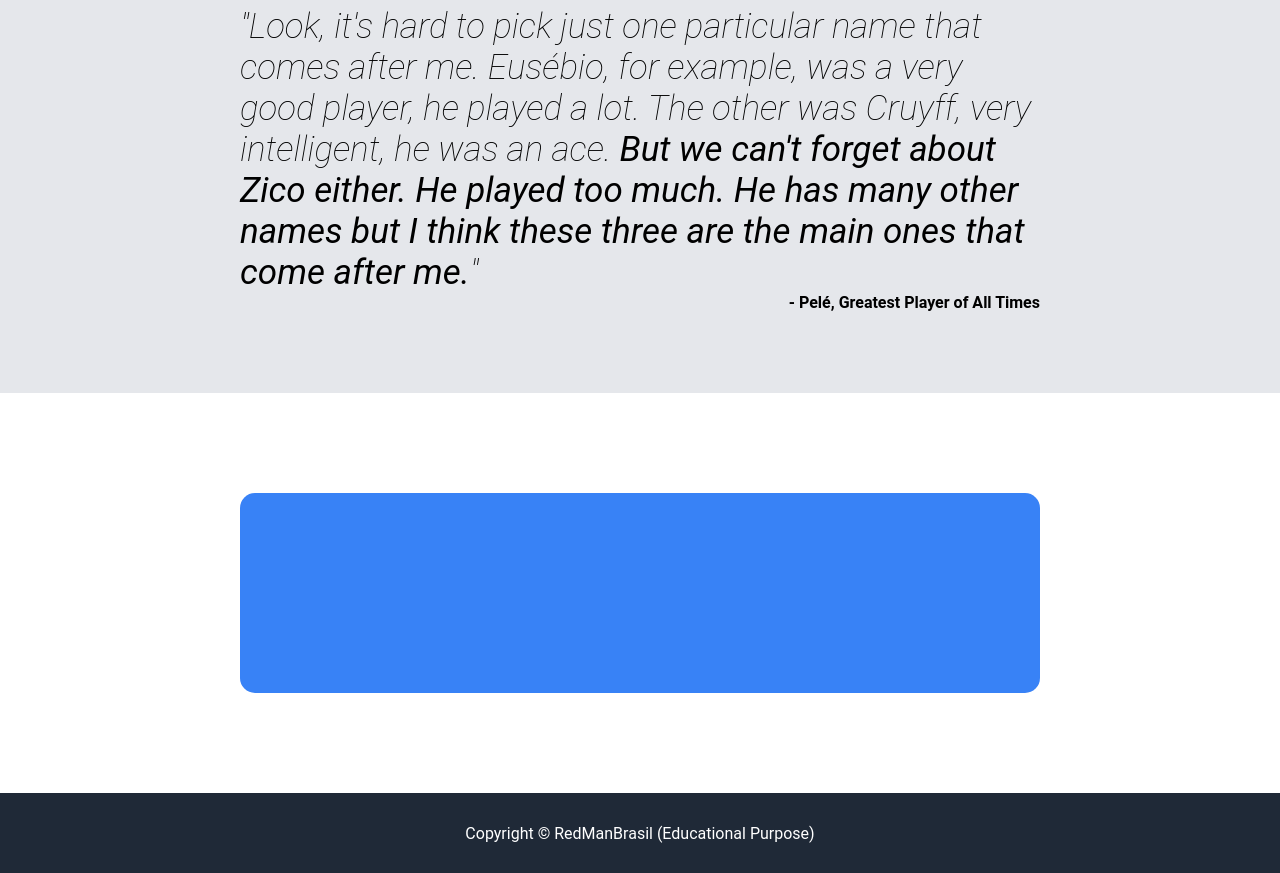
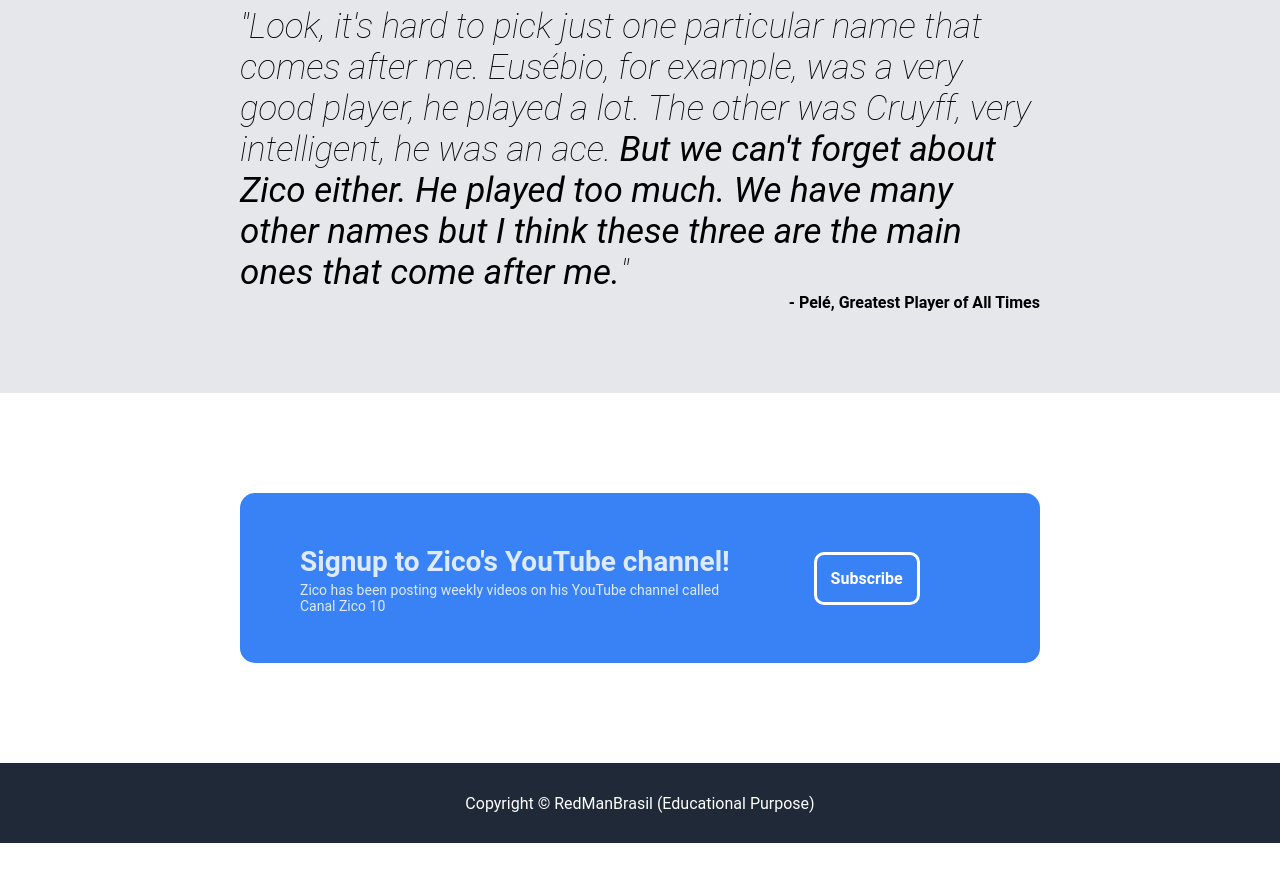
Before and after one commit to RedManBrasil/odin-flexpractice, a plain HTML site: page index.html in a window 1280 px wide. Shown: the part 1140-2013 px from the top of the page. After the commit the page ends 1983 px from the top, so only its background shows below. Drawn offline with Linux system fonts and the light colour scheme.

Commit message:
Website launch 1.0

```diff
--- a/index.html
+++ b/index.html
@@ -75,7 +75,7 @@
     </div>
     <div class="quote-section">
         <div class="quote">
-            "Look, it's hard to pick just one particular name that comes after me. Eusébio, for example, was a very good player, he played a lot. The other was Cruyff, very intelligent, he was an ace. <span id="zico-section">But we can't forget about Zico either. He played too much. He has many other names but I think these three are the main ones that come after me.</span>"
+            "Look, it's hard to pick just one particular name that comes after me. Eusébio, for example, was a very good player, he played a lot. The other was Cruyff, very intelligent, he was an ace. <span id="zico-section">But we can't forget about Zico either. He played too much. We have many other names but I think these three are the main ones that come after me.</span>"
         </div>
         <div class="signature">
             - Pelé, Greatest Player of All Times
@@ -83,7 +83,17 @@
     </div>
     <div class="banner-section">
         <div class="banner">
-
+            <div class="banner-content">
+                <div class="banner-title">
+                    Signup to Zico's YouTube channel!
+                </div>
+                <div class="banner-subtitle">
+                    Zico has been posting weekly videos on his YouTube channel called Canal Zico 10
+                </div>
+            </div>
+            <div class="banner-button">
+                <a target="_blank" rel="noopener noreferrer" href="https://www.youtube.com/channel/UCdS5sqt3r7wkTtaPgkfiIEQ?sub_confirmation=1">Subscribe</a>
+            </div>
         </div>
     </div>
     <div class="footer">
--- a/style.css
+++ b/style.css
@@ -162,8 +162,55 @@
 .banner{
     border-radius: 15px;
     background-color: #3882F6;
-    height: 200px;
+    height: 170px;
     margin: 100px 240px;
+    display: flex;
+    flex-direction: row;
+    flex: 1;
+    padding: 0 60px;
+}
+
+.banner-content {
+    display: flex;
+    flex-direction: column;
+    flex: 4;
+    color: rgba(255, 255, 255, 0.835);
+    margin: auto;
+}
+
+.banner-title {
+    font-size: 28px;
+    font-weight: bold;
+    line-height: 40px;
+}
+
+.banner-subtitle {
+    font-size: 14px;
+}
+
+.banner-button {
+    flex: 2;
+    display: flex;
+    justify-content: center;
+    align-items: center;
+}
+
+.banner-button>a{
+    border: 3px solid white;
+    border-radius: 10px;
+    color: white;
+    padding: 14px;
+    font-weight: bold;
+    transition: 0.3s;
+}
+
+.banner-button>a:hover{
+    border: 3px solid #3882F6;
+    border-radius: 10px;
+    color: #3882F6;
+    padding: 14px;
+    background-color: white;
+    font-weight: bold;
 }
 
 .footer{
```
